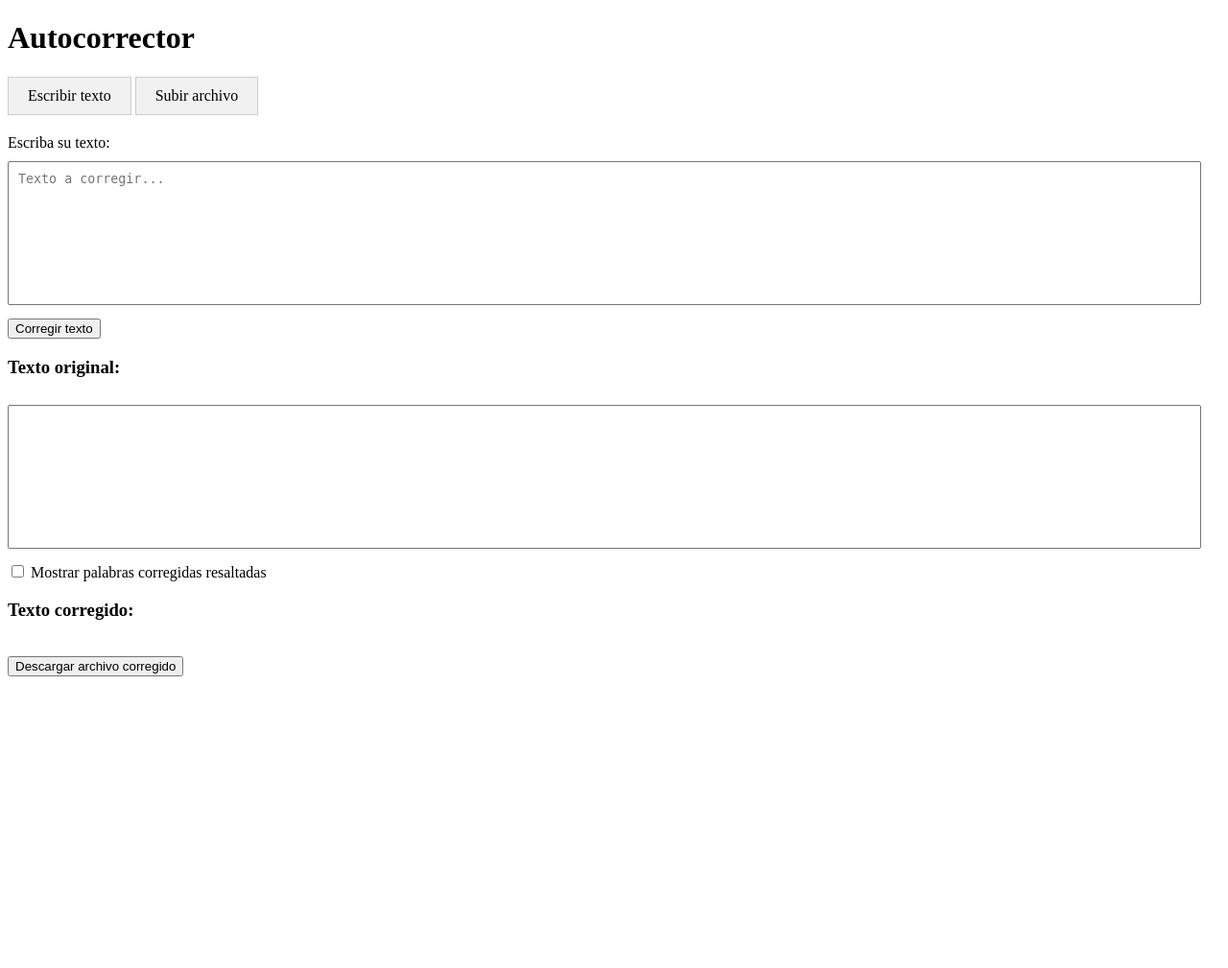
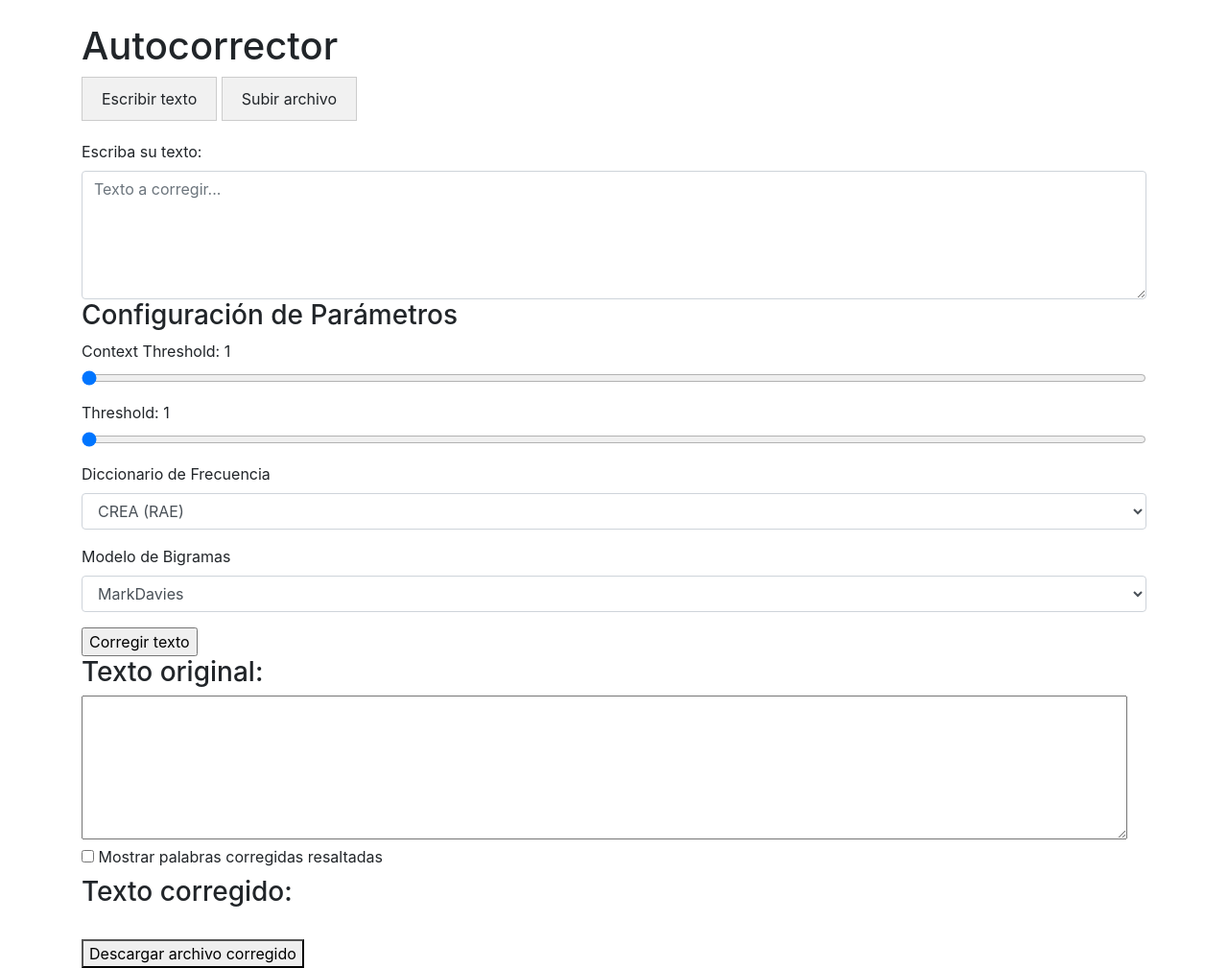
Before and after one commit to fabrik12/autocorrect-Flask, a Flask app: page / in a window 1280 px wide. Shown: the whole page at 96% size. Before the commit the page ends 705 px from the top, so only its background shows below. Run offline with Flask 2, Linux system fonts and the light colour scheme; parts of the project's set-up code (start-up, migrations or seed data) failed here and were passed over; some libraries are stand-ins or nearby versions.

Commit message:
Integrando nueva funcionalidad con la aplicacion flask

```diff
--- a/app.py
+++ b/app.py
@@ -6,32 +6,85 @@ from stats import generar_estadisticas
 from detectChange import highlight_correcciones
 
 app = Flask(__name__)
-spell = Speller(lang = 'es')
+spell = None
 
-PATH_CORPUS = "./corpus/word_count.json"
+PATH_CORPUS_DEFAULT = "./corpus/word_count.json"
+PATH_CREA_DICT = "./corpus/crea_frequency_dict.json"
+PATH_MARKD_NGRAM = "./corpus/markdavies_bigram_model.json"
+PATH_EURO_DICT = "./corpus/europarl_frequency_dict.json"
+PATH_EURO_NGRAM = "./corpus/europarl_bigram_model.zip"
 
-def import_json(spell, path):
-    with open(path, "r", encoding="utf-8") as f:
-        cess_esp_data = json.load(f)
-    spell = Speller(lang='es', nlp_data=cess_esp_data)
-    return spell
 
-spell = import_json(spell, PATH_CORPUS)
+def create_speller(threshold, context_threshold, selected_dict, selected_ngram):
+    # Mapea la selección del diccionario a su camino
+    if selected_dict == "CREA":
+        dict_path = PATH_CREA_DICT
+    elif selected_dict == "EURO":
+        dict_path = PATH_EURO_DICT
+    else:
+        dict_path = PATH_CORPUS_DEFAULT  # Default
 
-def validateForm(form):
+    # Mapea la selección de bigramas a su camino
+    if selected_ngram == "MarkDavies":
+        ngram_path = PATH_MARKD_NGRAM
+    elif selected_ngram == "Europarl":
+        ngram_path = PATH_EURO_NGRAM
+    else:
+        ngram_path = None  # Default (bi gram CESS_SPA)
+
+    # Cargar el diccionario de frecuencias (nlp_data)
+    with open(dict_path, 'r', encoding='utf-8') as f:
+        nlp_data = json.load(f)
+
+    # Cargar el modelo de bigramas (ngram_data)
+    with open(ngram_path, 'r', encoding='utf-8') as f:
+        ngram_data = json.load(f)
+
+    # Crear la instancia de Speller pasando los parámetros personalizados
+    speller = Speller(
+        lang="es",
+        threshold=threshold,
+        context_threshold=context_threshold,
+        nlp_data=nlp_data,
+        ngram_data=ngram_data
+    )
+    return speller
+
+def validateForm(form, files):
+    result = {}
     input_type = form.get('input_type')
+    if input_type not in ['text', 'file']:
+        raise ValueError("Tipo de entrada desconocido.")
+    result['input_type'] = input_type
+
     if input_type == 'text':
         texto = form.get('texto', '').strip()
         if not texto:
             raise ValueError("Debe ingresar un texto.")
-        return texto
+        result['texto'] = texto
     elif input_type == 'file':
-        archivo = request.files.get('archivo')
+        archivo = files.get('archivo')
         if not archivo or archivo.filename == '':
             raise ValueError("Debe subir un archivo.")
-        return archivo.read().decode('utf-8')
-    else:
-        raise ValueError("Tipo de entrada desconocido.")
+        result['texto'] = archivo.read().decode('utf-8')
+
+    try:
+        result['context_threshold'] = int(form.get('context_threshold', 4))
+        result['threshold'] = int(form.get('threshold', 10))
+    except ValueError:
+        raise ValueError("Error en los parámetros numéricos.")
+
+    selected_dictionary = form.get('selected_dictionary')
+    if selected_dictionary not in ['CREA', 'EURO']:
+        raise ValueError("Diccionario seleccionado inválido.")
+    result['selected_dictionary'] = selected_dictionary
+
+    selected_bigram = form.get('selected_bigram')
+    if selected_bigram not in ['MarkDavies', 'Europarl']:
+        raise ValueError("Modelo de bigramas seleccionado inválido.")
+    result['selected_bigram'] = selected_bigram
+
+    return result
 
 
 @app.route('/', methods = ['GET'])
@@ -41,12 +94,28 @@ def index():
 @app.route('/procesar', methods = ['POST'])
 def procesar():
     try:
-        texto_original = validateForm(request.form)
-        texto_corregido = spell(texto_original)
+        data = validateForm(request.form, request.files)
+        print("validado con exito")
+        texto_original = data['texto']
+
+        # Crear la instancia de Speller con los parámetros elegidos por el usuario
+        spell = create_speller(
+            threshold=data['threshold'],
+            context_threshold=data['context_threshold'],
+            selected_dict=data['selected_dictionary'],
+            selected_ngram=data['selected_bigram']
+        )
+        print(data)
+
+        texto_corregido = spell.autocorrect_sentence_with_context(texto_original)
         stats_data = generar_estadisticas(texto_original, texto_corregido)
         texto_corregido_resaltado = highlight_correcciones(texto_original, texto_corregido)
     except Exception as e:
-        return render_template('index.html', texto_original='', texto_corregido='', error=str(e), stats=None)
+        return render_template('index.html',
+                               texto_original='',
+                               texto_corregido='',
+                               error=str(e),
+                               stats=None)
 
     return render_template('index.html',
                            texto_original = texto_original,
--- a/autocorrect/autocorrect/__init__.py
+++ b/autocorrect/autocorrect/__init__.py
@@ -7,8 +7,8 @@ import textwrap
 from contextlib import closing
 from urllib.request import urlretrieve
 
-from autocorrect.constants import word_regexes, backup_urls, ipfs_gateways, ipfs_paths
-from autocorrect.typos import Word
+from .constants import word_regexes, backup_urls, ipfs_gateways, ipfs_paths
+from .typos import Word
 
 PATH = os.path.abspath(os.path.dirname(__file__))
 
--- a/autocorrect/autocorrect/typos.py
+++ b/autocorrect/autocorrect/typos.py
@@ -16,7 +16,7 @@ https://github.com/fifimajster/autocorrect/
 
 from itertools import chain
 
-from autocorrect.constants import alphabets
+from .constants import alphabets
 
 
 class Word:
--- a/templates/index.html
+++ b/templates/index.html
@@ -8,8 +8,13 @@
       rel="stylesheet"
       href="{{ url_for('static', filename = 'css/styles.css') }}"
     />
+    <link
+      rel="stylesheet"
+      href="https://stackpath.bootstrapcdn.com/bootstrap/4.5.2/css/bootstrap.min.css"
+    />
   </head>
   <body>
+    <div class="container mt-4">
       <h1>Autocorrector</h1>
       <!-- Detección de error en texto -->
       {% if error %}
@@ -32,20 +37,89 @@
         <div id="textTab" class="tab-content">
           <label for="texto">Escriba su texto:</label>
           <textarea
+            class="form-control"
             name="texto"
             id="texto"
             placeholder="Texto a corregir..."
+            rows="5"
           ></textarea>
         </div>
 
         <!-- Para subir archivo -->
-      <div id="fileTab" class="tab-content">
+        <div id="fileTab" class="tab-content" style="display: none">
+          <div class="form-group">
             <label for="archivo">Suba su archivo de texto:</label>
-        <input type="file" name="archivo" id="archivo" />
+            <input
+              type="file"
+              class="form-control-file"
+              name="archivo"
+              id="archivo"
+            />
+          </div>
         </div>
 
         <!-- Para detectar la opción de entrada -->
         <input type="hidden" id="input_type" name="input_type" value="text" />
+
+        <!-- Sección de configuración de parámetros -->
+        <h3>Configuración de Parámetros</h3>
+        <div class="form-group">
+          <label for="context_threshold">
+            Context Threshold: <span id="contextValue">1</span>
+          </label>
+          <input
+            type="range"
+            class="form-control-range"
+            name="context_threshold"
+            id="context_threshold"
+            min="1"
+            max="8"
+            step="1"
+            value="1"
+            oninput="updateSlider(this, 'contextValue')"
+          />
+        </div>
+
+        <div class="form-group">
+          <label for="threshold">
+            Threshold: <span id="thresholdValue">1</span>
+          </label>
+          <input
+            type="range"
+            class="form-control-range"
+            name="threshold"
+            id="threshold"
+            min="1"
+            max="20"
+            step="1"
+            value="1"
+            oninput="updateSlider(this, 'thresholdValue')"
+          />
+        </div>
+
+        <div class="form-group">
+          <label for="selected_dictionary">Diccionario de Frecuencia</label>
+          <select
+            class="form-control"
+            name="selected_dictionary"
+            id="selected_dictionary"
+          >
+            <option value="CREA">CREA (RAE)</option>
+            <option value="EURO">Europarl</option>
+          </select>
+        </div>
+
+        <div class="form-group">
+          <label for="selected_bigram">Modelo de Bigramas</label>
+          <select
+            class="form-control"
+            name="selected_bigram"
+            id="selected_bigram"
+          >
+            <option value="MarkDavies">MarkDavies</option>
+            <option value="Europarl">Europarl</option>
+          </select>
+        </div>
 
         <input type="submit" value="Corregir texto" />
       </form>
@@ -89,6 +163,7 @@
         </li>
       </ul>
       {% endif %}
+    </div>
 
     <script src="{{ url_for('static', filename = 'js/index.js') }}"></script>
   </body>
```
Lines whose indentation alone changed are shown as unchanged.
